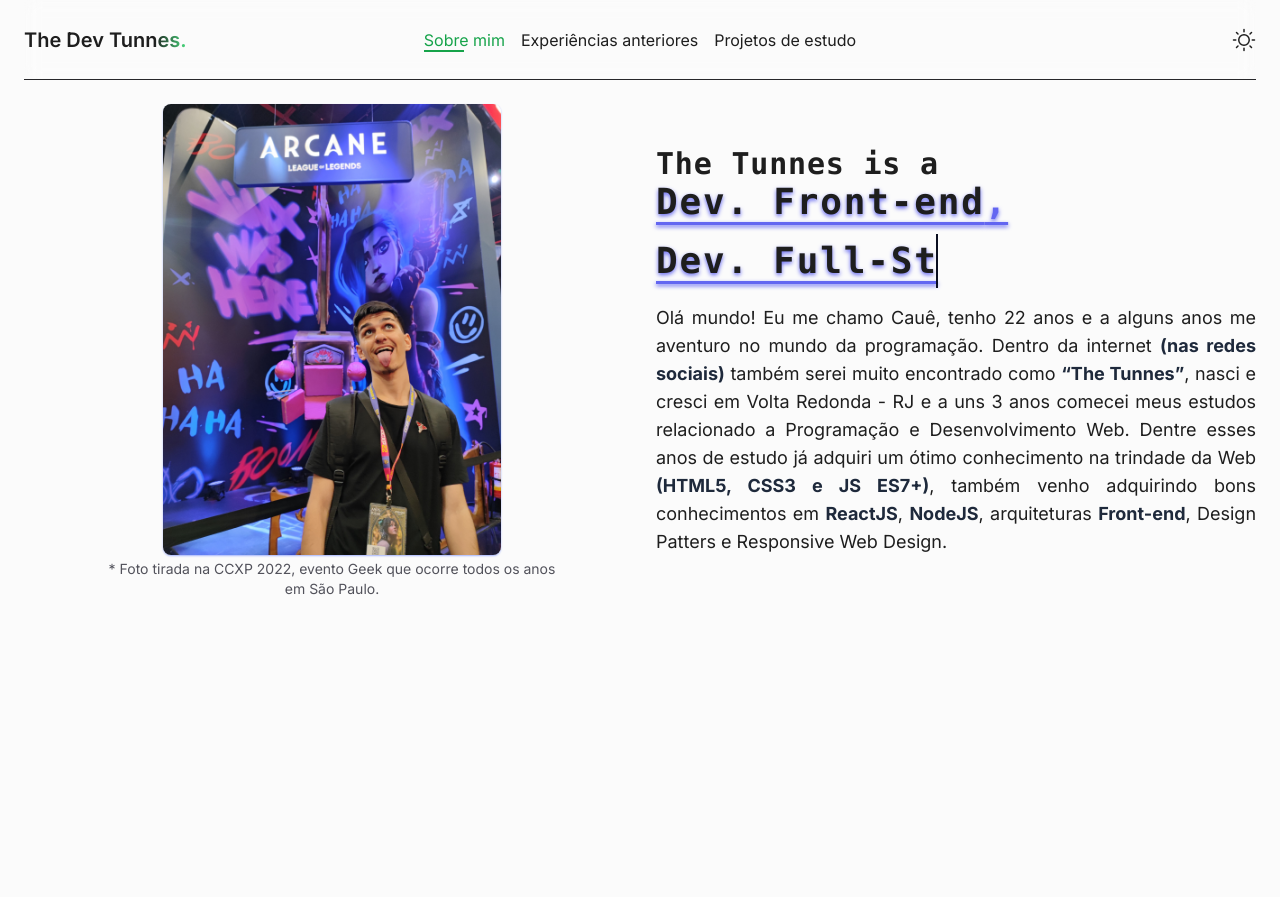
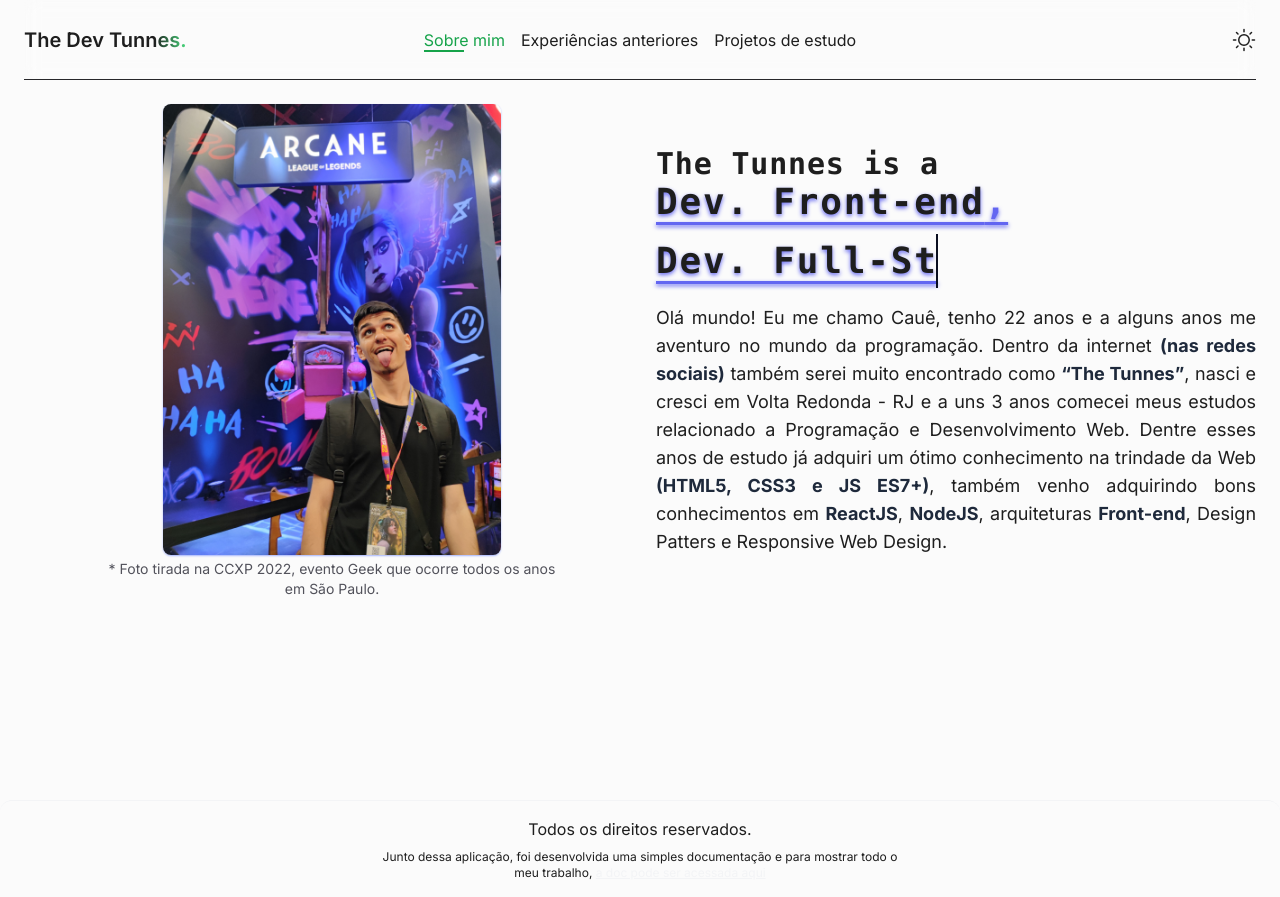
Before and after one commit to thetunnes/my-portfolio, a Next.js app: page / in a window 1280 px wide. Before the commit the page ends 800 px from the top, so only its background shows below. Built offline with nearby package versions, Linux system fonts and the light colour scheme.

Commit message:
add: Adding Component Footer with Documentation Portfolio

```diff
--- a/src/app/layout.tsx
+++ b/src/app/layout.tsx
@@ -2,6 +2,7 @@
 import { ReactNode } from 'react'
 import { Inter } from 'next/font/google'
 import { Header } from '../components/Header'
+import { Footer } from '@/components/Footer'
 import { Providers } from './providers'
 import './globals.css'
 
@@ -14,6 +15,7 @@ export default function RootLayout({ children }: { children: ReactNode }) {
         <Providers>
           <Header />
           <main className="mt-20 min-h-[calc(100vh-5rem)]">{children}</main>
+          <Footer />
         </Providers>
       </body>
     </html>
--- /dev/null
+++ b/src/components/Footer/index.tsx
@@ -0,0 +1,17 @@
+export function Footer() {
+  return (
+    <footer className=" flex flex-col items-center justify-center gap-2 rounded-xl border-t border-gray-100 p-4">
+      <p className="text-center">Todos os direitos reservados.</p>
+      <p className="w-[520px] text-center text-xs">
+        Junto dessa aplicação, foi desenvolvida uma simples documentação e para
+        mostrar todo o meu trabalho,{' '}
+        <a
+          href="https://www.notion.so/project-development/Processo-de-cria-o-Portf-lio-Tunnes-84232317a7cd4b9d9c7dd3a82581b5b0"
+          className="text-gray-100 underline transition-colors duration-500 hover:text-green-600"
+        >
+          a doc pode ser acessada aqui
+        </a>
+      </p>
+    </footer>
+  )
+}
```
